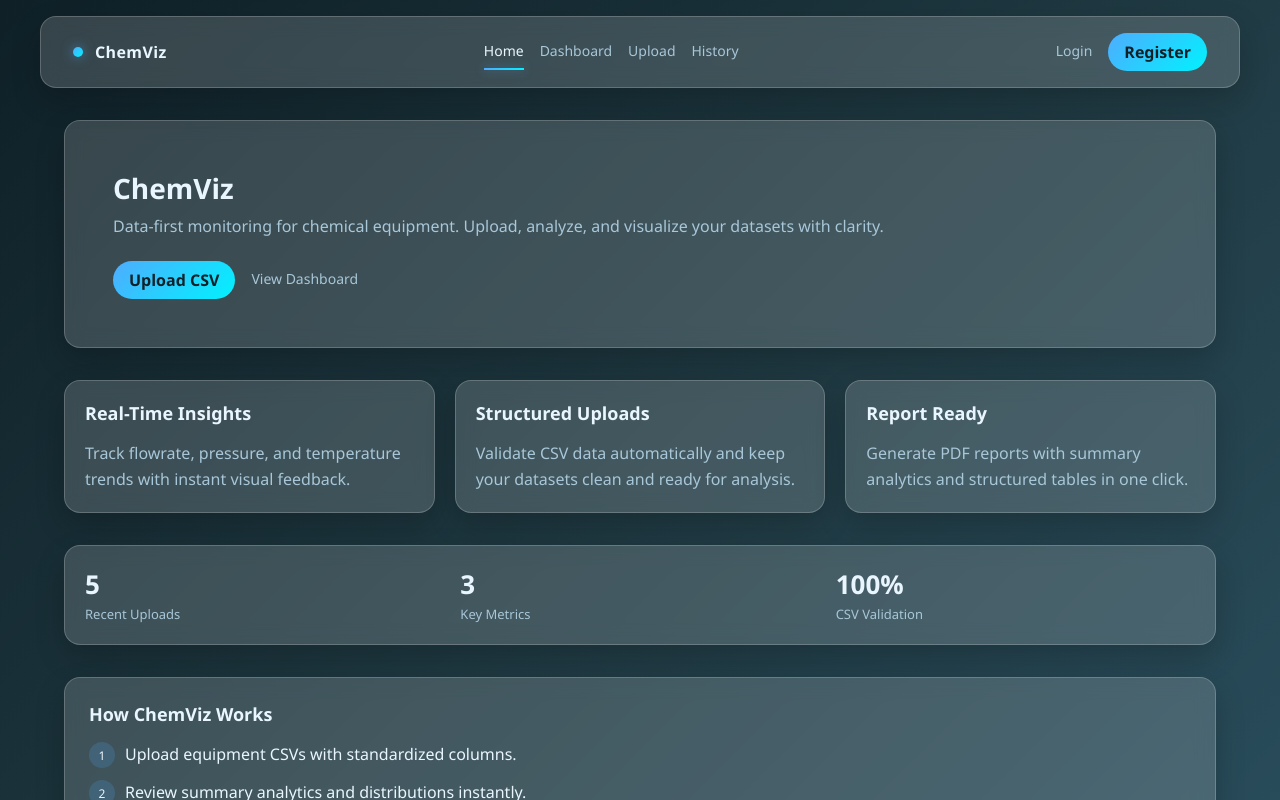
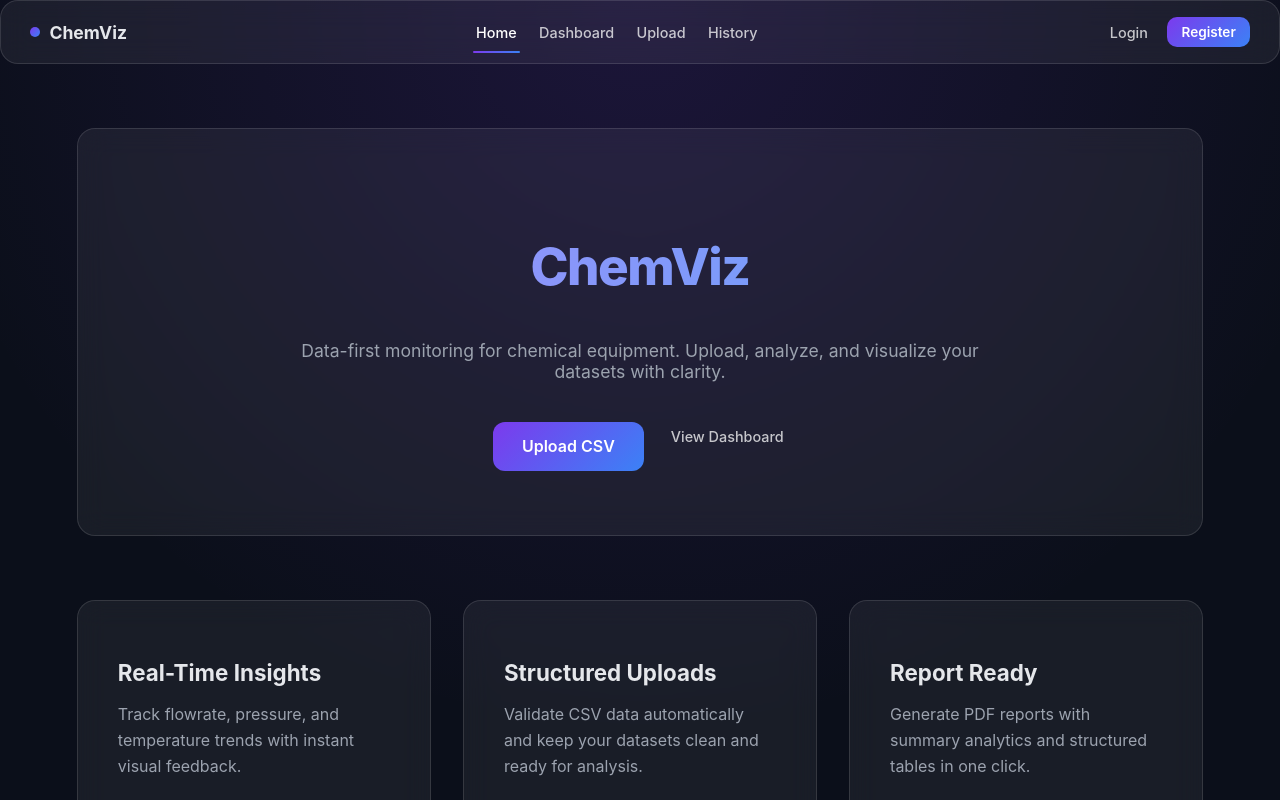
Before and after one commit to tanyajha29/ChemViz, a React (Vite) app in the folder web-frontend/chemviz-web/: page / in a window 1280 px wide. Shown: the top 800 px of the page. Built offline with nearby package versions, Linux system fonts and the light colour scheme; no server answers.

Commit message:
added animations, overlay and effects

```diff
--- a/web-frontend/chemviz-web/src/components/UploadHistory.tsx
+++ b/web-frontend/chemviz-web/src/components/UploadHistory.tsx
@@ -50,11 +50,11 @@ export default function UploadHistory() {
 
   return (
     <div>
-      <h2>Recent Uploads</h2>
-      {error ? <p>{error}</p> : null}
-      {!uploads.length ? <p>No uploads found.</p> : null}
+      <h2 className="section-title">Recent Uploads</h2>
+      {error ? <p className="error-text">{error}</p> : null}
+      {!uploads.length ? <p className="empty-state">No uploads found.</p> : null}
       {uploads.length ? (
-        <table>
+        <table className="data-table">
           <thead>
             <tr>
               <th>Dataset</th>
@@ -70,6 +70,7 @@ export default function UploadHistory() {
                 <td>
                   <button
                     type="button"
+                    className="nav-button"
                     onClick={() => handleDownload(upload.id, upload.name)}
                     disabled={downloadingId === upload.id}
                   >
--- a/web-frontend/chemviz-web/src/styles/app.css
+++ b/web-frontend/chemviz-web/src/styles/app.css
@@ -1,17 +1,16 @@
 :root {
-  color-scheme: dark;
-  --bg-1: #0f2027;
-  --bg-2: #203a43;
-  --bg-3: #2c5364;
-  --text-primary: #eaf6ff;
-  --text-secondary: #a8c7d8;
-  --accent-1: #4facfe;
-  --accent-2: #00f2fe;
-  --glass-bg: rgba(255, 255, 255, 0.16);
-  --glass-border: rgba(255, 255, 255, 0.2);
-  --card-shadow: 0 0 18px rgba(79, 172, 254, 0.18);
+  --bg-main: #0b0f1a;
+  --glass-bg: rgba(255, 255, 255, 0.06);
+  --glass-border: rgba(255, 255, 255, 0.12);
+
+  --text-main: #e5e7eb;
+  --text-muted: #9ca3af;
+
+  --accent-purple: #7c3aed;
+  --accent-blue: #3b82f6;
 }
 
+/* ---------- RESET ---------- */
 * {
   box-sizing: border-box;
 }
@@ -19,50 +18,55 @@
 body {
   margin: 0;
   min-height: 100vh;
-  font-family: "Segoe UI", Tahoma, Geneva, Verdana, sans-serif;
-  color: var(--text-primary);
-  background: linear-gradient(135deg, var(--bg-1), var(--bg-2), var(--bg-3));
+  font-family: 'Inter', system-ui, sans-serif;
+  background: radial-gradient(
+      circle at top,
+      rgba(124, 58, 237, 0.15),
+      transparent 40%
+    ),
+    var(--bg-main);
+  color: var(--text-main);
 }
 
 #root {
   min-height: 100vh;
 }
 
+/* ---------- PAGE ---------- */
 .page {
-  max-width: 1200px;
-  margin: 0 auto;
-  padding: 32px 24px 64px;
+  min-height: 100vh;
+  padding: 4rem 6vw;
 }
 
+/* ---------- NAVBAR ---------- */
 .nav {
+  position: sticky;
+  top: 0;
+  z-index: 100;
+  height: 64px;
+  padding: 0 1.8rem;
   display: flex;
   align-items: center;
   justify-content: space-between;
-  padding: 16px 32px;
-  position: sticky;
-  top: 16px;
-  margin: 16px auto 0;
-  max-width: 1200px;
-  z-index: 10;
+
+  background: rgba(15, 32, 39, 0.6);
+  backdrop-filter: blur(14px);
+  border-bottom: 1px solid var(--glass-border);
 }
 
 .nav-brand {
   display: flex;
   align-items: center;
-  gap: 12px;
+  gap: 0.6rem;
+  font-weight: 700;
+  font-size: 1.1rem;
 }
 
 .nav-dot {
   width: 10px;
   height: 10px;
   border-radius: 50%;
-  background: linear-gradient(135deg, var(--accent-1), var(--accent-2));
-  box-shadow: 0 0 12px rgba(79, 172, 254, 0.6);
-}
-
-.nav-title {
-  font-weight: 600;
-  letter-spacing: 0.4px;
+  background: linear-gradient(135deg, var(--accent-purple), var(--accent-blue));
 }
 
 .nav-links,
@@ -73,15 +77,21 @@ body {
 }
 
 .nav-link {
-  color: var(--text-secondary);
+  position: relative;
+  font-size: 0.9rem;
+  font-weight: 500;
+  color: rgba(255, 255, 255, 0.75);
   text-decoration: none;
-  font-size: 14px;
-  position: relative;
-  padding-bottom: 4px;
+  padding: 0.4rem 0.2rem;
+  transition: color 0.2s ease;
+}
+
+.nav-link:hover {
+  color: #fff;
 }
 
 .nav-link-active {
-  color: var(--text-primary);
+  color: #fff;
 }
 
 .nav-link-active::after {
@@ -91,109 +101,194 @@ body {
   right: 0;
   bottom: -6px;
   height: 2px;
-  background: linear-gradient(90deg, var(--accent-1), var(--accent-2));
-  box-shadow: 0 0 10px rgba(79, 172, 254, 0.5);
+  border-radius: 2px;
+  background: linear-gradient(
+    90deg,
+    var(--accent-purple),
+    var(--accent-blue)
+  );
 }
 
+/* ---------- BUTTON ---------- */
 .nav-button {
-  background: linear-gradient(135deg, var(--accent-1), var(--accent-2));
-  color: #0f2027;
-  border: none;
-  padding: 8px 16px;
-  border-radius: 999px;
+  padding: 0.9rem 1.8rem;
+  border-radius: 12px;
+  background: linear-gradient(
+    135deg,
+    var(--accent-purple),
+    var(--accent-blue)
+  );
+  color: white;
+  font-weight: 600;
   text-decoration: none;
-  font-weight: 600;
-  cursor: pointer;
-  transition: box-shadow 0.3s ease, transform 0.3s ease;
+  transition: transform 0.25s ease, box-shadow 0.25s ease;
 }
 
 .nav-button:hover {
-  box-shadow: 0 0 14px rgba(79, 172, 254, 0.45);
-  transform: translateY(-1px);
+  transform: translateY(-2px) scale(1.03);
+  box-shadow: 0 0 28px rgba(124, 58, 237, 0.5);
 }
 
+.nav-actions .nav-button {
+  padding: 0.45rem 0.9rem;
+  font-size: 0.85rem;
+  border-radius: 10px;
+}
+
+/* ---------- HERO ---------- */
 .hero {
-  padding: 48px;
+  padding: 4rem;
+  text-align: center;
+  margin-bottom: 4rem;
 }
 
 .hero-actions {
+  margin-top: 2.5rem;
   display: flex;
-  gap: 16px;
-  margin-top: 24px;
-  align-items: center;
+  gap: 1.5rem;
+  justify-content: center;
 }
 
+/* ---------- TITLES ---------- */
+.page-title {
+  font-size: 3.2rem;
+  font-weight: 800;
+  letter-spacing: -0.03em;
+  background: linear-gradient(90deg, #a78bfa, #60a5fa);
+  -webkit-background-clip: text;
+  -webkit-text-fill-color: transparent;
+}
+
+.page-subtitle {
+  margin-top: 1rem;
+  max-width: 720px;
+  margin-inline: auto;
+  color: var(--text-muted);
+  font-size: 1.1rem;
+}
+
+.section-title {
+  font-size: 1.4rem;
+  font-weight: 700;
+  margin-bottom: 0.8rem;
+}
+
+/* ---------- GLASS ---------- */
+.glass {
+  background: var(--glass-bg);
+  backdrop-filter: blur(14px);
+  border: 1px solid var(--glass-border);
+  border-radius: 18px;
+}
+
+/* ---------- FEATURE GRID ---------- */
 .feature-grid {
   display: grid;
-  grid-template-columns: repeat(auto-fit, minmax(240px, 1fr));
-  gap: 20px;
-  margin: 32px 0;
+  grid-template-columns: repeat(auto-fit, minmax(260px, 1fr));
+  gap: 2rem;
+  margin-bottom: 4rem;
 }
 
 .feature-card {
-  padding: 20px;
+  padding: 2.5rem;
+  position: relative;
+  transition: transform 0.35s ease;
 }
 
 .feature-text {
-  color: var(--text-secondary);
+  color: var(--text-muted);
   line-height: 1.6;
-  margin: 0;
 }
 
+/* ---------- GLOW ---------- */
+.glow-hover:hover {
+  transform: translateY(-6px) scale(1.03);
+}
+
+.glow-hover::before {
+  content: '';
+  position: absolute;
+  inset: -1px;
+  border-radius: inherit;
+  background: linear-gradient(
+    120deg,
+    transparent,
+    var(--accent-purple),
+    var(--accent-blue),
+    transparent
+  );
+  opacity: 0;
+  transition: opacity 0.4s ease;
+  z-index: -1;
+}
+
+.glow-hover:hover::before {
+  opacity: 1;
+}
+
+/* ---------- STATS ---------- */
 .stats-row {
-  display: flex;
-  flex-wrap: wrap;
-  gap: 16px;
-  padding: 20px;
-  margin-bottom: 32px;
+  display: grid;
+  grid-template-columns: repeat(3, 1fr);
+  gap: 2rem;
+  padding: 2rem;
+  margin-bottom: 4rem;
 }
 
 .stat-block {
-  flex: 1;
-  min-width: 180px;
+  text-align: center;
 }
 
 .stat-value {
-  font-size: 26px;
-  font-weight: 600;
-  display: block;
+  font-size: 2.4rem;
+  font-weight: 800;
+  background: linear-gradient(90deg, #a78bfa, #60a5fa);
+  -webkit-background-clip: text;
+  -webkit-text-fill-color: transparent;
 }
 
 .stat-label {
-  color: var(--text-secondary);
-  font-size: 13px;
+  margin-top: 0.3rem;
+  color: var(--text-muted);
+  font-size: 0.95rem;
 }
 
+/* ---------- TIMELINE ---------- */
 .timeline {
-  padding: 24px;
-  margin-bottom: 32px;
+  padding: 3rem;
+  margin-bottom: 4rem;
 }
 
 .timeline-list {
   list-style: none;
+  margin-top: 2rem;
   padding: 0;
-  margin: 16px 0 0;
-  display: grid;
-  gap: 12px;
+}
+
+.timeline-list li {
+  display: flex;
+  align-items: center;
+  gap: 1rem;
+  margin-bottom: 1.4rem;
+  color: var(--text-muted);
 }
 
 .timeline-step {
-  display: inline-flex;
-  align-items: center;
-  justify-content: center;
-  width: 26px;
-  height: 26px;
+  width: 32px;
+  height: 32px;
   border-radius: 50%;
-  background: rgba(79, 172, 254, 0.18);
-  color: var(--text-primary);
-  margin-right: 10px;
-  font-size: 12px;
+  background: linear-gradient(
+    135deg,
+    var(--accent-purple),
+    var(--accent-blue)
+  );
+  display: grid;
+  place-items: center;
+  color: white;
+  font-weight: 700;
 }
 
-.cta {
-  padding: 32px;
-}
-
+/* ---------- AUTH ---------- */
 .auth-card {
   max-width: 420px;
   margin: 0 auto;
@@ -205,137 +300,40 @@ body {
   margin-bottom: 12px;
   padding: 10px 12px;
   border-radius: 10px;
-  border: 1px solid rgba(255, 255, 255, 0.2);
+  border: 1px solid var(--glass-border);
   background: rgba(15, 32, 39, 0.6);
-  color: var(--text-primary);
+  color: var(--text-main);
 }
 
-.field-label {
-  display: block;
-  margin: 8px 0 6px;
-  font-size: 13px;
-  color: var(--text-secondary);
+/* ---------- TABLE ---------- */
+.data-table {
+  width: 100%;
+  border-collapse: collapse;
 }
 
-.error-text {
-  color: #f28b82;
-  margin: 10px 0 12px;
+.data-table th,
+.data-table td {
+  padding: 12px 10px;
+  font-size: 13px;
+  border-bottom: 1px solid rgba(255, 255, 255, 0.1);
 }
 
-.page-title {
-  font-size: 28px;
-  margin: 0 0 8px;
+.data-table th {
+  background: rgba(15, 32, 39, 0.8);
 }
 
-.page-subtitle {
-  margin: 0 0 24px;
-  color: var(--text-secondary);
+/* ---------- ANIMATION ---------- */
+.fade-in {
+  animation: fadeInUp 0.6s ease forwards;
 }
 
-.section-title {
-  margin: 0 0 16px;
-  font-size: 18px;
-  color: var(--text-primary);
-}
-
-.glass {
-  background: var(--glass-bg);
-  border: 1px solid var(--glass-border);
-  border-radius: 16px;
-  backdrop-filter: blur(10px);
-  box-shadow: 0 12px 30px rgba(0, 0, 0, 0.2);
-}
-
-.glow-hover {
-  transition: box-shadow 0.3s ease, transform 0.3s ease;
-}
-
-.glow-hover:hover {
-  box-shadow: 0 0 12px rgba(79, 172, 254, 0.35);
-  transform: translateY(-2px);
-}
-
-.fade-in {
-  animation: fadeUp 0.35s ease-out;
-}
-
-@keyframes fadeUp {
+@keyframes fadeInUp {
   from {
     opacity: 0;
-    transform: translateY(10px);
+    transform: translateY(20px);
   }
   to {
     opacity: 1;
     transform: translateY(0);
   }
 }
-
-.summary-grid {
-  display: grid;
-  grid-template-columns: repeat(auto-fit, minmax(180px, 1fr));
-  gap: 16px;
-  margin-bottom: 28px;
-}
-
-.summary-card {
-  padding: 16px;
-  min-height: 120px;
-  display: flex;
-  flex-direction: column;
-  justify-content: space-between;
-}
-
-.summary-label {
-  color: var(--text-secondary);
-  font-size: 13px;
-}
-
-.summary-value {
-  font-size: 26px;
-  font-weight: 600;
-}
-
-.charts-grid {
-  display: grid;
-  grid-template-columns: repeat(auto-fit, minmax(280px, 1fr));
-  gap: 20px;
-  margin-bottom: 32px;
-}
-
-.chart-card {
-  padding: 18px;
-}
-
-.table-card {
-  padding: 18px;
-  overflow: hidden;
-}
-
-.data-table {
-  width: 100%;
-  border-collapse: collapse;
-  margin-top: 8px;
-}
-
-.data-table th,
-.data-table td {
-  padding: 12px 10px;
-  text-align: left;
-  font-size: 13px;
-  border-bottom: 1px solid rgba(255, 255, 255, 0.1);
-}
-
-.data-table th {
-  position: sticky;
-  top: 0;
-  background: rgba(15, 32, 39, 0.8);
-}
-
-.data-table tr:hover td {
-  background: rgba(79, 172, 254, 0.08);
-}
-
-.empty-state {
-  padding: 20px 0 4px;
-  color: var(--text-secondary);
-}
```
Also changed, not shown: web-frontend/chemviz-web/src/pages/Login.tsx (+16 -11 lines), web-frontend/chemviz-web/src/pages/Upload.tsx (+18 -13 lines).
